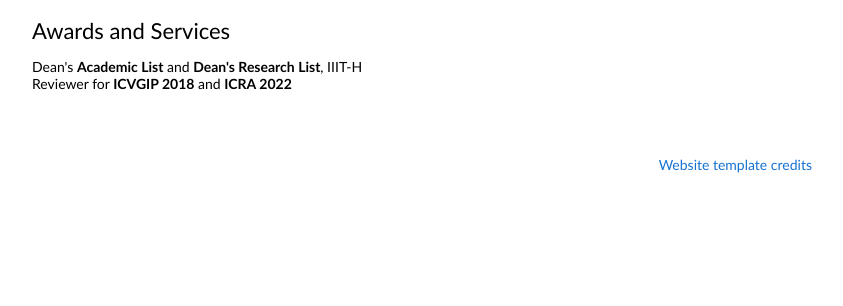
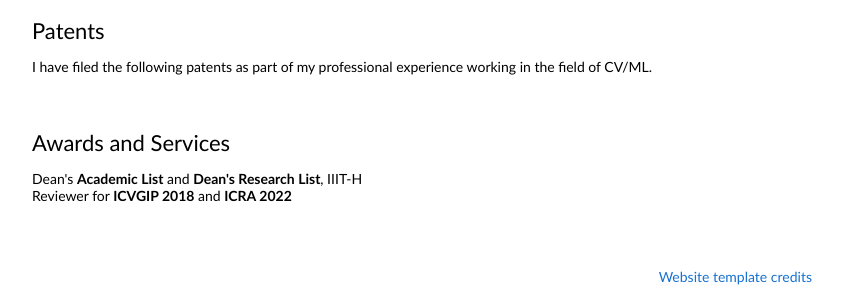
Before and after one commit to sajalmaheshwari624/info, a plain HTML site: page index.html in a window 1280 px wide. Shown: the part 1266-1572 px from the top of the page, without its empty margins (228-1071 px from the left). Before the commit the page ends 1460 px from the top, so only its background shows below. Drawn offline with Linux system fonts and the light colour scheme.

Commit message:
Add patent tab

```diff
--- a/index.html
+++ b/index.html
@@ -134,6 +134,17 @@
         <table style="width:100%;border:0px;border-spacing:0px;border-collapse:separate;margin-right:auto;margin-left:auto;"><tbody>
             <tr>
             <td style="padding:20px;width:100%;vertical-align:middle">
+              <heading>Patents</heading>
+              <p>
+                I have filed the following patents as part of my professional experience working in the field of CV/ML.
+              </p>
+            </td>
+          </tr>
+        </tbody></table>
+
+        <table style="width:100%;border:0px;border-spacing:0px;border-collapse:separate;margin-right:auto;margin-left:auto;"><tbody>
+            <tr>
+            <td style="padding:20px;width:100%;vertical-align:middle">
               <heading>Awards and Services</heading>
               <p>
                 Dean's <strong>Academic List</strong> and <strong>Dean's Research List</strong>, IIIT-H
```
